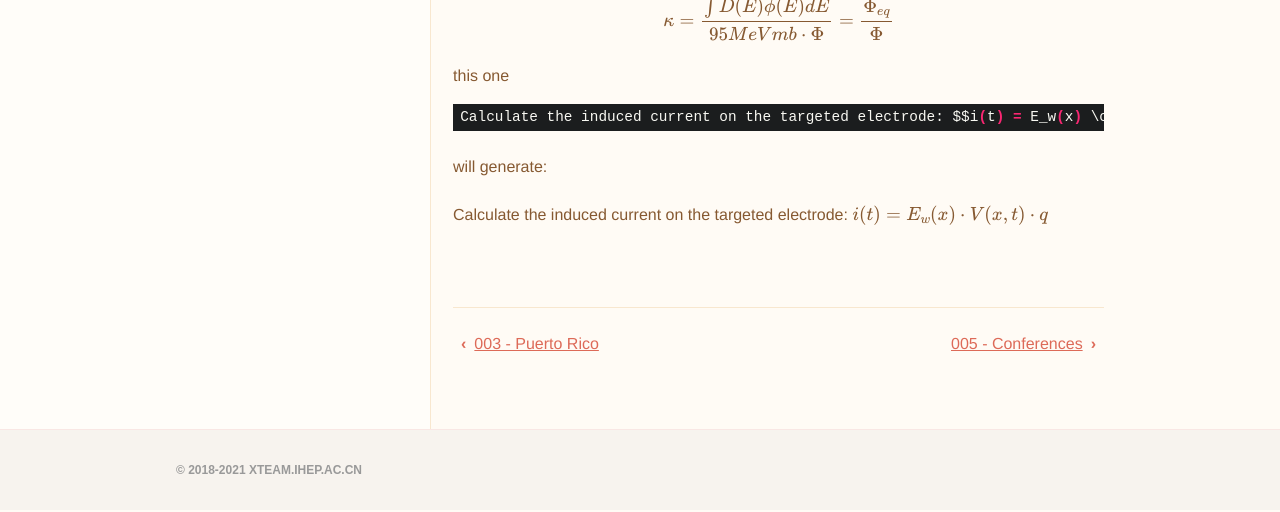
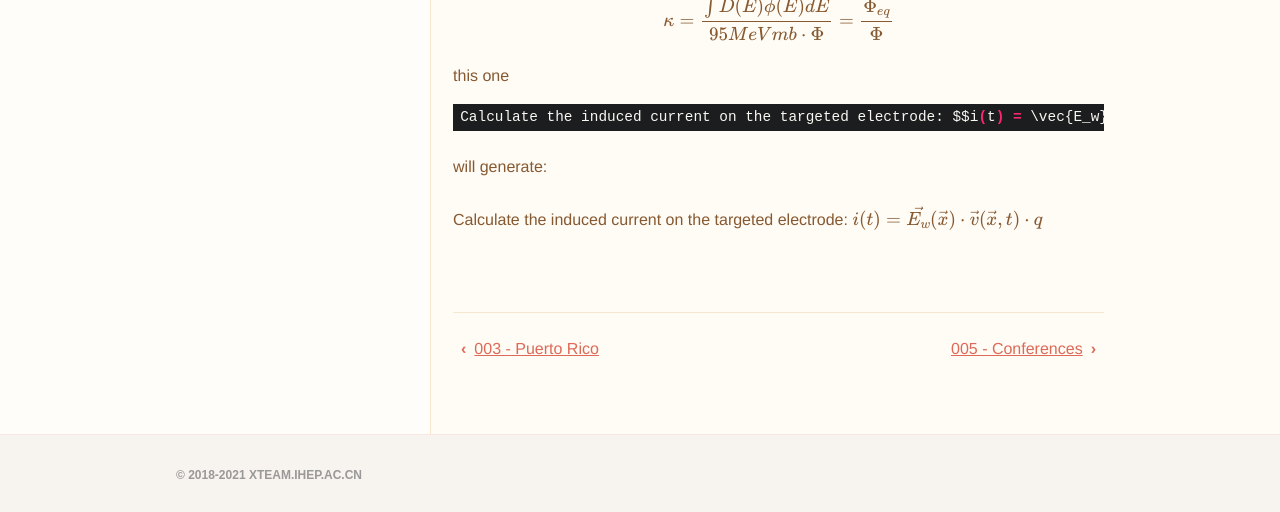
Before and after one commit to dt-np/xteam, a Jekyll site: the page built from _docs/004_quickstart.md, in a window 1280 px wide. Shown: the part 1152-1664 px from the top of the page. Built offline with Jekyll 4.4.1, drawn with Linux system fonts in a browser that asks for light colours; formulas are drawn with MathJax 3.

Commit message:
Update 004_quickstart.md

````diff
--- a/_docs/004_quickstart.md
+++ b/_docs/004_quickstart.md
@@ -45,8 +45,8 @@ $$
 this one
 
 ```tex
-Calculate the induced current on the targeted electrode: $$i(t) = E_w(x) \cdot V(x,t) \cdot q$$
+Calculate the induced current on the targeted electrode: $$i(t) = \vec{E_w}(\vec{x}) \cdot \vec{v}(\vec{x},t) \cdot q$$
 ```
 will generate:
 
-Calculate the induced current on the targeted electrode: $$i(t) = E_w(x) \cdot V(x,t) \cdot q$$
+Calculate the induced current on the targeted electrode: $$i(t) = \vec{E_w}(\vec{x}) \cdot \vec{v}(\vec{x},t) \cdot q$$
````
